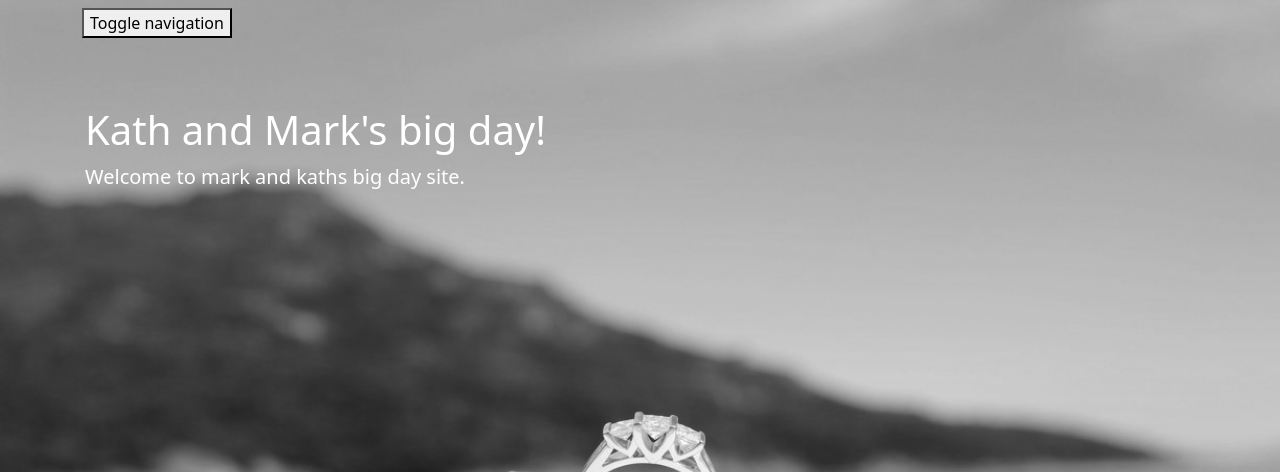
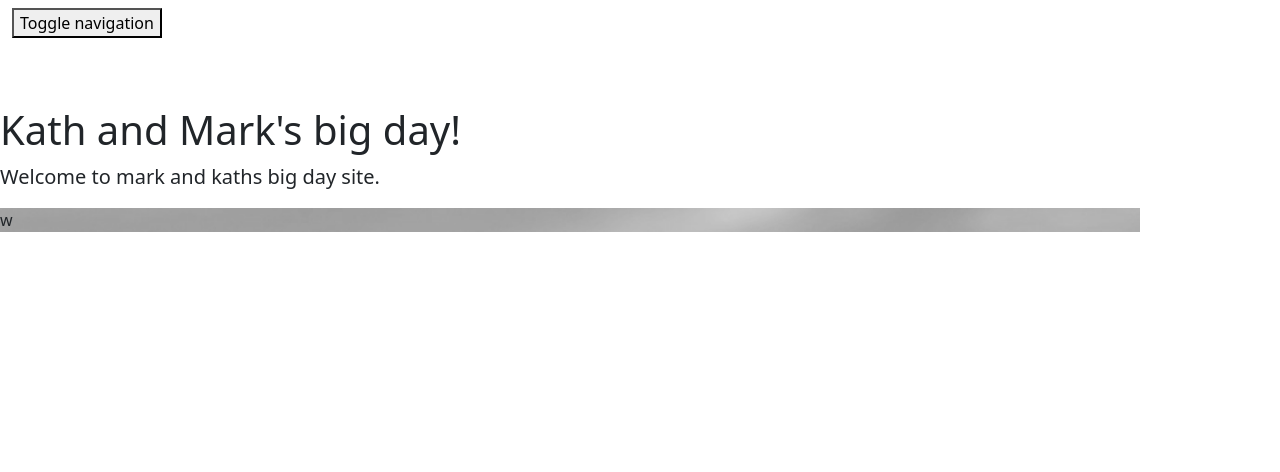
Before and after one commit to danpickford/WeddingSite, a PHP site: page / in a window 1280 px wide. Shown: the top 472 px of the page. Run offline with PHP 8.4, Linux system fonts and the light colour scheme; some libraries are stand-ins or nearby versions.

Commit message:
Remove container

```diff
--- a/css/main.css
+++ b/css/main.css
@@ -8,9 +8,7 @@ html {
 body {
   /* Margin bottom by footer height */
   margin-bottom: 60px;
-  background-image: url('../img/background_1.png');
-  background-repeat:no-repeat;
-  background-size:cover;
+
 }
 #footer {
   position: absolute;
@@ -27,8 +25,12 @@ body {
 /* Not required for template or sticky footer method. */
 
 body > .container {
-  padding: 60px 15px 0;
+  padding: 60px 0px 0;
+}
 
+.container {
+  margin-right:0px;
+  margin-left: 0px;
 }
 .container .text-muted {
   margin: 20px 0;
@@ -42,7 +44,12 @@ body > .container {
 code {
   font-size: 80%;
 }
-.main-content {
 
-
+#slide_1 {
+  background-image: url('../img/background_1.png');
+  background-repeat:no-repeat;
+  background-size:cover;
+  height:100%;
+  min-height: 100%;
+  width:100%;
 }
--- a/index.html
+++ b/index.html
@@ -34,7 +34,7 @@
             <div class="collapse navbar-collapse">
                 <ul class="nav navbar-nav">
                     <li class="active"><a href="#">Home</a></li>
-                    <li><a href="#about">About</a></li>
+                    <li><a href="#ceremony">Ceremony</a></li>
                     <li><a href="#contact">Contact</a></li>
                     <li class="dropdown">
                         <a href="#" class="dropdown-toggle" data-toggle="dropdown">Dropdown <b class="caret"></b></a>
@@ -57,12 +57,12 @@
     <!-- Begin page content -->
     <div class="container">
         <div class="page-header">
-            <h1 style="color:white;">Kath and Mark's big day!</h1>
+            <h1 >Kath and Mark's big day!</h1>
         </div>
-        <p style="color:white;" class="lead">Welcome to mark and kaths big day site.</p>
+        <p class="lead">Welcome to mark and kaths big day site.</p>
 
-        <div id="section_2">
-
+        <div class="slide" id="slide_1">
+w
         </div>
 
     </div>
```
